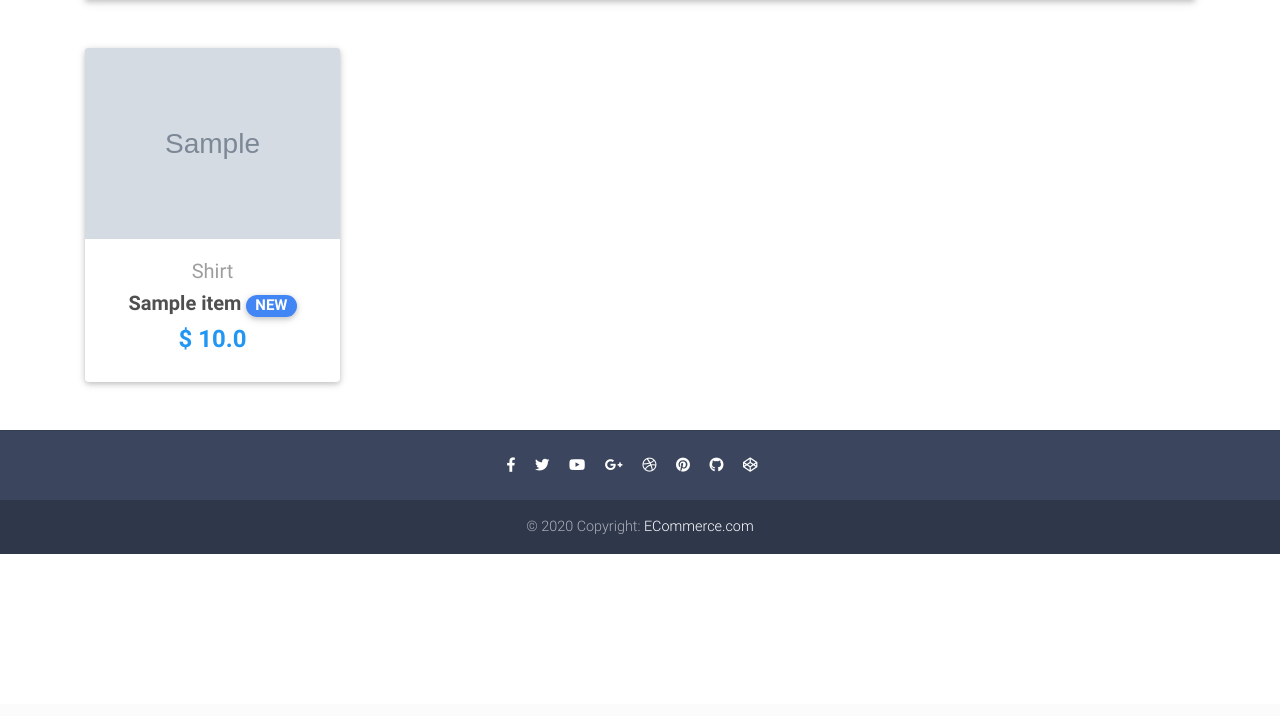
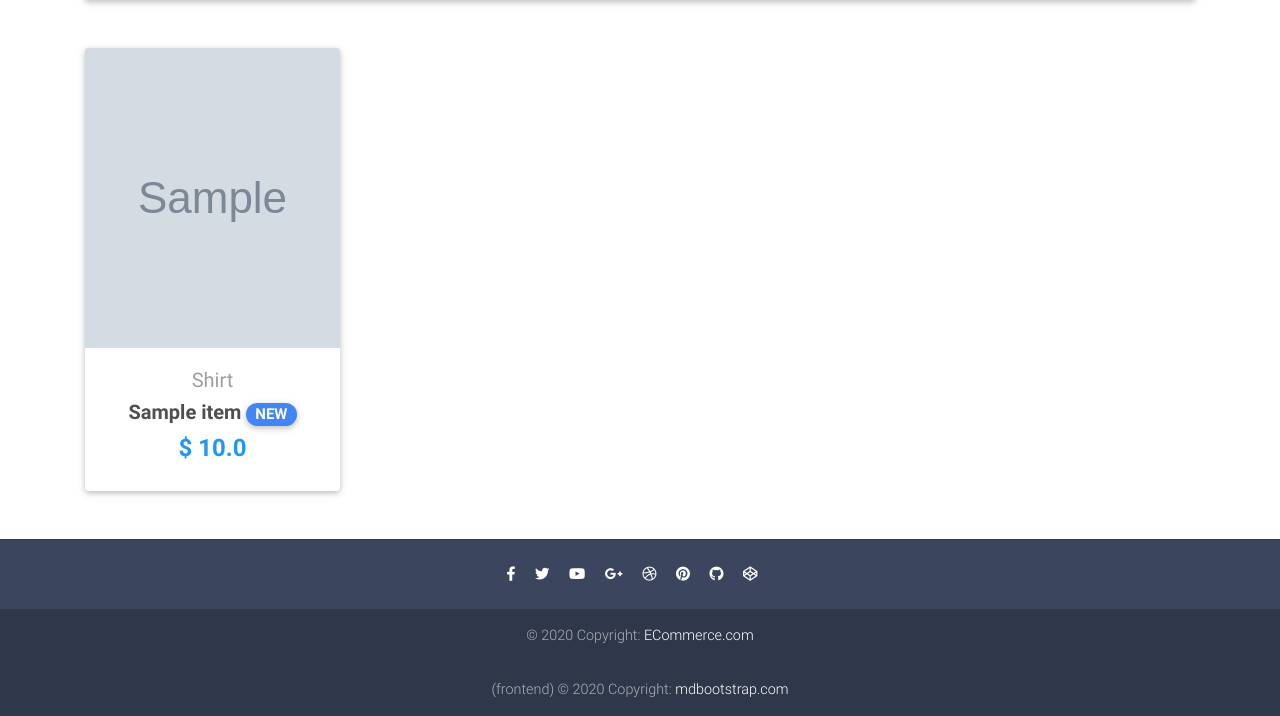
Before and after one commit to MdShafiul/e_Commerce, a Django app: page / in a window 1280 px wide. Shown: the part 144-860 px from the top of the page. Before the commit the page ends 698 px from the top, so only its background shows below. Run offline with Django 3.2, Linux system fonts and the light colour scheme; tables that the repository leaves empty hold one stand-in row (values such as "Sample post"); grey boxes marked "Sample" are stand-in pictures; some libraries are stand-ins or nearby versions.

Commit message:
update and fix errors

```diff
--- a/ECommerce/views.py
+++ b/ECommerce/views.py
@@ -32,7 +32,7 @@ def is_valid_form(values):
 
 class HomeView(ListView):
     model = Item
-    paginate_by = 10
+    paginate_by = 5
     template_name = "home.html"
 
 
--- a/templates/footer.html
+++ b/templates/footer.html
@@ -43,6 +43,11 @@
       © 2020 Copyright:
       <a href="#" target="_blank"> ECommerce.com </a>
     </div>
+
+      <div class="footer-copyright py-3">
+        (frontend) © 2020 Copyright:
+        <a href="#" target="_blank"> mdbootstrap.com </a>
+      </div>
     <!--/.Copyright-->
 
 </footer>
--- a/templates/home.html
+++ b/templates/home.html
@@ -52,7 +52,7 @@
                     <div class="card">
 
                         <div class="view overlay">
-                            <img src="{{ item.image.url }}" class="card-img-top">
+                            <img src="{{ item.image.url }}" class="card-img-top" style="height: 300px;">
                             <a href="{{ item.get_absolute_url }}">
                               <div class="mask rgba-white-slight"></div>
                             </a>
--- a/templates/order_summary.html
+++ b/templates/order_summary.html
@@ -46,11 +46,6 @@
                     <tr>
                         <td colspan='5'>Your cart is empty</td>
                     </tr>
-                    <tr>
-                        <td colspan="5">
-                        <a class='btn btn-primary float-right' href='/'>Continue shopping</a>
-                        </td>
-                    </tr>
                     {% endfor %}
                     {% if object.coupon %}
                     <tr>
```
Also changed, not shown: media_root/casual.jpg (added), media_root/casual_WaHqJpu.jpg (added), media_root/shirt.jpg (added), media_root/shirt_blue.jpg (added), media_root/shirt_casual.jpg (added), media_root/shirt_custom.jpg (added), media_root/shirt_formal.jpg (added), media_root/shirt_jeans.jpg (added), media_root/shirt_round_neck.jpg (added), media_root/shirt_shade.jpg (added).
